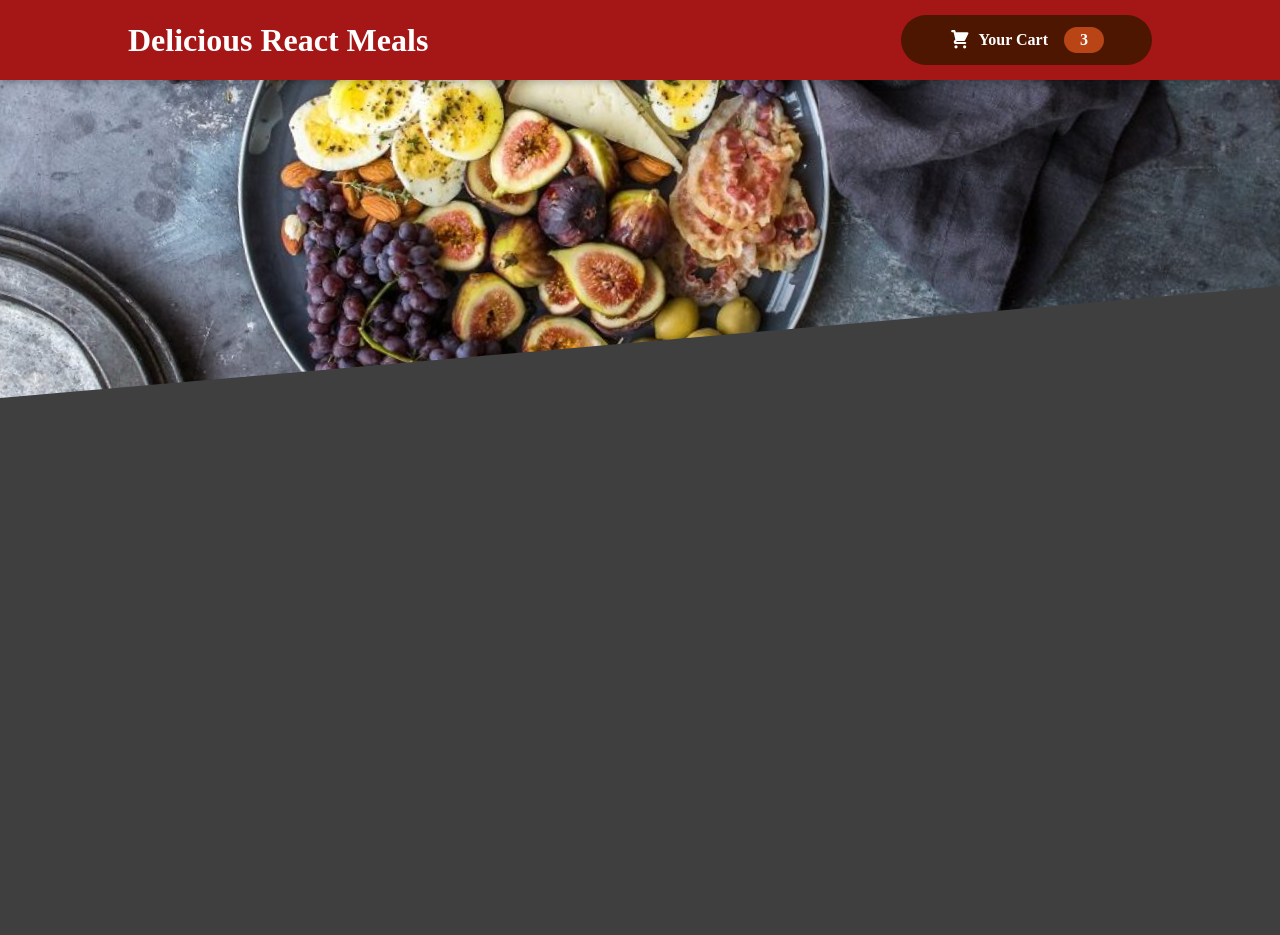
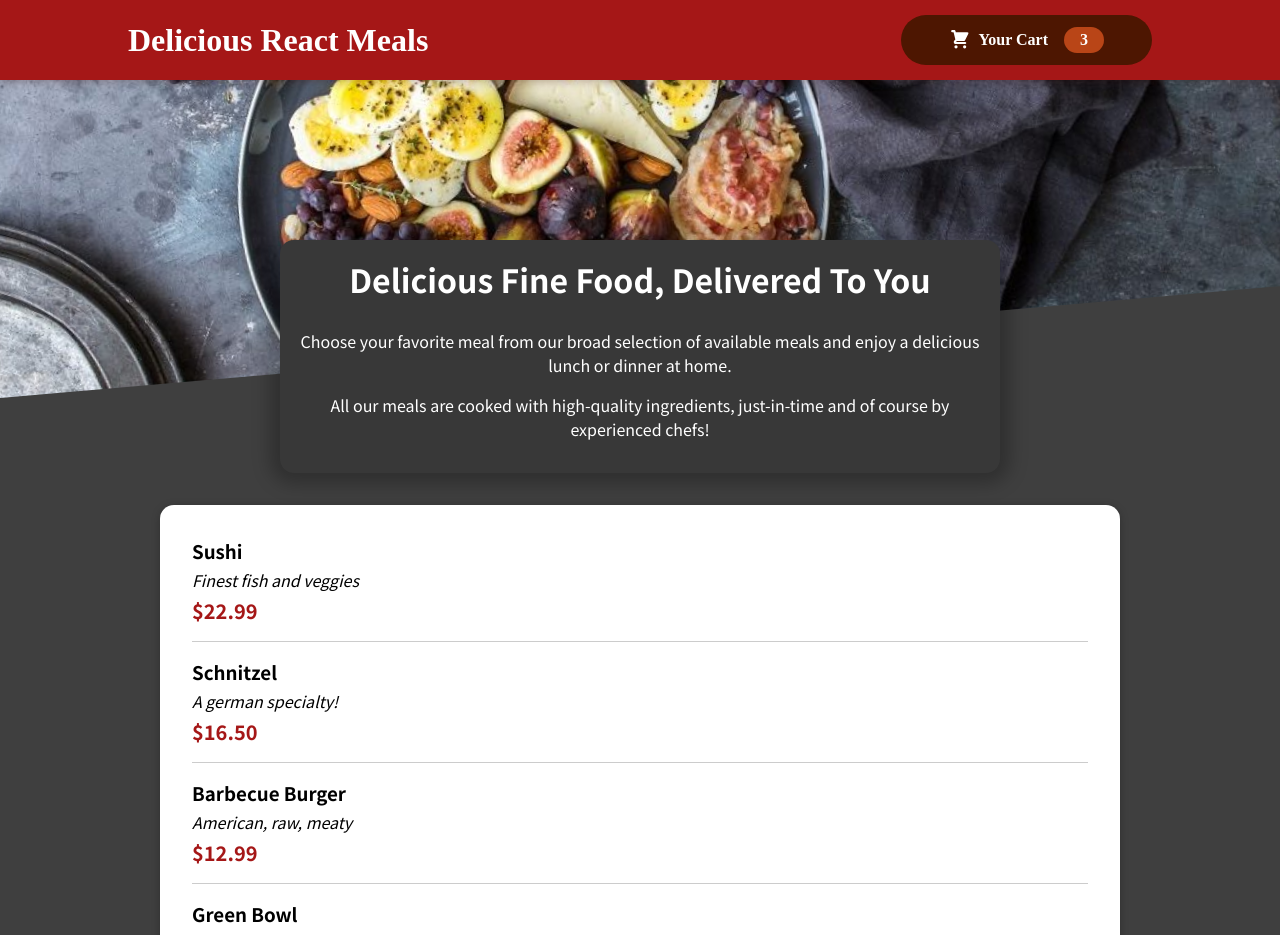
Before and after one commit to SilverFlame83/food-order-app-react-project, a React (Create React App) app: page / in a window 1280 px wide. Shown: the top 935 px of the page. Before the commit the page ends 800 px from the top, so only its background shows below. Built offline with nearby package versions, Linux system fonts and the light colour scheme.

Commit message:
Meals Components implemented

```diff
--- a/src/App.js
+++ b/src/App.js
@@ -1,10 +1,12 @@
 import { Fragment } from "react";
 import Header from "./Components/Layouts/Header";
+import Meals from "./Components/Meals/Meals";
 
 function App() {
   return (
     <Fragment>
       <Header/>
+      <Meals/>
     </Fragment>
   );
 }
--- a/src/Components/Layouts/Header.module.css
+++ b/src/Components/Layouts/Header.module.css
@@ -5,13 +5,13 @@
   width: 100%;
   height: 5rem;
   background-color: #a51717;
-  font-family: 'Babylonica', 'Beau Rivage', 'Great Vibes','Kaushan Script','Lavishly Yours','Parisienne', cursive;
+  font-family: italic;
   color: white;
   display: flex;
   justify-content: space-between;
   align-items: center;
   padding: 0 10%;
-  box-shadow: 0 2px 8px rgba(0, 0, 0, 0.25);
+  box-shadow: 0 2px 8px rgba(59, 14, 14, 0.25);
   z-index: 10;
 }
 
--- /dev/null
+++ b/src/Components/Meals/AvailableMeals.js
@@ -0,0 +1,51 @@
+import styles from "./AvailableMeals.module.css";
+
+import Card from "../UI/Card";
+import MealsItem from "./MealsItem/MealsIttem";
+
+const DUMMY_MEALS = [
+  {
+    id: "m1",
+    name: "Sushi",
+    description: "Finest fish and veggies",
+    price: 22.99,
+  },
+  {
+    id: "m2",
+    name: "Schnitzel",
+    description: "A german specialty!",
+    price: 16.5,
+  },
+  {
+    id: "m3",
+    name: "Barbecue Burger",
+    description: "American, raw, meaty",
+    price: 12.99,
+  },
+  {
+    id: "m4",
+    name: "Green Bowl",
+    description: "Healthy...and green...",
+    price: 18.99,
+  },
+];
+
+const AvailableMeals = (props) => {
+  const mealItem = DUMMY_MEALS.map((item) => (
+    <MealsItem
+      key={item.id}
+      name={item.name}
+      description={item.description}
+      price={item.price}
+    ></MealsItem>
+  ));
+  return (
+    <section className={styles.meals}>
+      <Card>
+        <ul>{mealItem}</ul>
+      </Card>
+    </section>
+  );
+};
+
+export default AvailableMeals;
--- /dev/null
+++ b/src/Components/Meals/AvailableMeals.module.css
@@ -0,0 +1,24 @@
+.meals {
+  max-width: 60rem;
+  width: 90%;
+  margin: 2rem auto;
+  animation: meals-appear 1s ease-out forwards;
+}
+
+.meals ul {
+  list-style: none;
+  margin: 0;
+  padding: 0;
+}
+
+@keyframes meals-appear {
+  from {
+    opacity: 0;
+    transform: translateY(3rem);
+  }
+
+  to {
+    opacity: 1;
+    transform: translateY(0);
+  }
+}
--- /dev/null
+++ b/src/Components/Meals/Meals.js
@@ -0,0 +1,14 @@
+import { Fragment } from "react";
+import AvailableMeals from "./AvailableMeals";
+import MealsSummary from "./MealsSummary";
+
+const Meals = (props) => {
+  return (
+    <Fragment>
+      <MealsSummary />
+      <AvailableMeals />
+    </Fragment>
+  );
+};
+
+export default Meals;
--- /dev/null
+++ b/src/Components/Meals/MealsItem/MealsItem.module.css
@@ -0,0 +1,22 @@
+.meal {
+  display: flex;
+  justify-content: space-between;
+  margin: 1rem;
+  padding-bottom: 1rem;
+  border-bottom: 1px solid #ccc;
+}
+
+.meal h3 {
+  margin: 0 0 0.25rem 0;
+}
+
+.description {
+  font-style: italic;
+}
+
+.price {
+  margin-top: 0.25rem;
+  font-weight: bold;
+  color: #a51717;
+  font-size: 1.25rem;
+}
--- /dev/null
+++ b/src/Components/Meals/MealsItem/MealsIttem.js
@@ -0,0 +1,17 @@
+import styles from "./MealsItem.module.css";
+
+const MealsItem = (props) => {
+  const price = `$${props.price.toFixed(2)}`;
+  return (
+    <li className={styles.meal}>
+      <div>
+        <h3>{props.name}</h3>
+        <div className={styles.description}>{props.description}</div>
+        <div className={styles.price}>{price}</div>
+      </div>
+      <div></div>
+    </li>
+  );
+};
+
+export default MealsItem;
--- /dev/null
+++ b/src/Components/Meals/MealsSummary.js
@@ -0,0 +1,19 @@
+import styles from "./MealsSummary.module.css";
+
+const MealsSummary = (props) => {
+  return (
+    <section className={styles.summary}>
+      <h2>Delicious Fine Food, Delivered To You</h2>
+      <p>
+        Choose your favorite meal from our broad selection of available meals
+        and enjoy a delicious lunch or dinner at home.
+      </p>
+      <p>
+        All our meals are cooked with high-quality ingredients, just-in-time and
+        of course by experienced chefs!
+      </p>
+    </section>
+  );
+};
+
+export default MealsSummary;
--- /dev/null
+++ b/src/Components/Meals/MealsSummary.module.css
@@ -0,0 +1,18 @@
+.summary {
+  text-align: center;
+  max-width: 45rem;
+  width: 90%;
+  margin: auto;
+  margin-top: -10rem;
+  position: relative;
+  background-color: #383838;
+  color: white;
+  border-radius: 14px;
+  padding: 1rem;
+  box-shadow: 0 1px 18px 10px rgba(0, 0, 0, 0.25);
+}
+
+.summary h2 {
+  font-size: 2rem;
+  margin-top: 0;
+}
--- /dev/null
+++ b/src/Components/UI/Card.js
@@ -0,0 +1,7 @@
+import styles from './Card.module.css';
+
+const Card = props=>{
+    return <div className={styles.card}>{props.children}</div>
+}
+
+export default Card;
--- /dev/null
+++ b/src/Components/UI/Card.module.css
@@ -0,0 +1,6 @@
+.card {
+  padding: 1rem;
+  box-shadow: 0 2px 8px rgba(0, 0, 0, 0.25);
+  border-radius: 14px;
+  background-color: white;
+}
```
